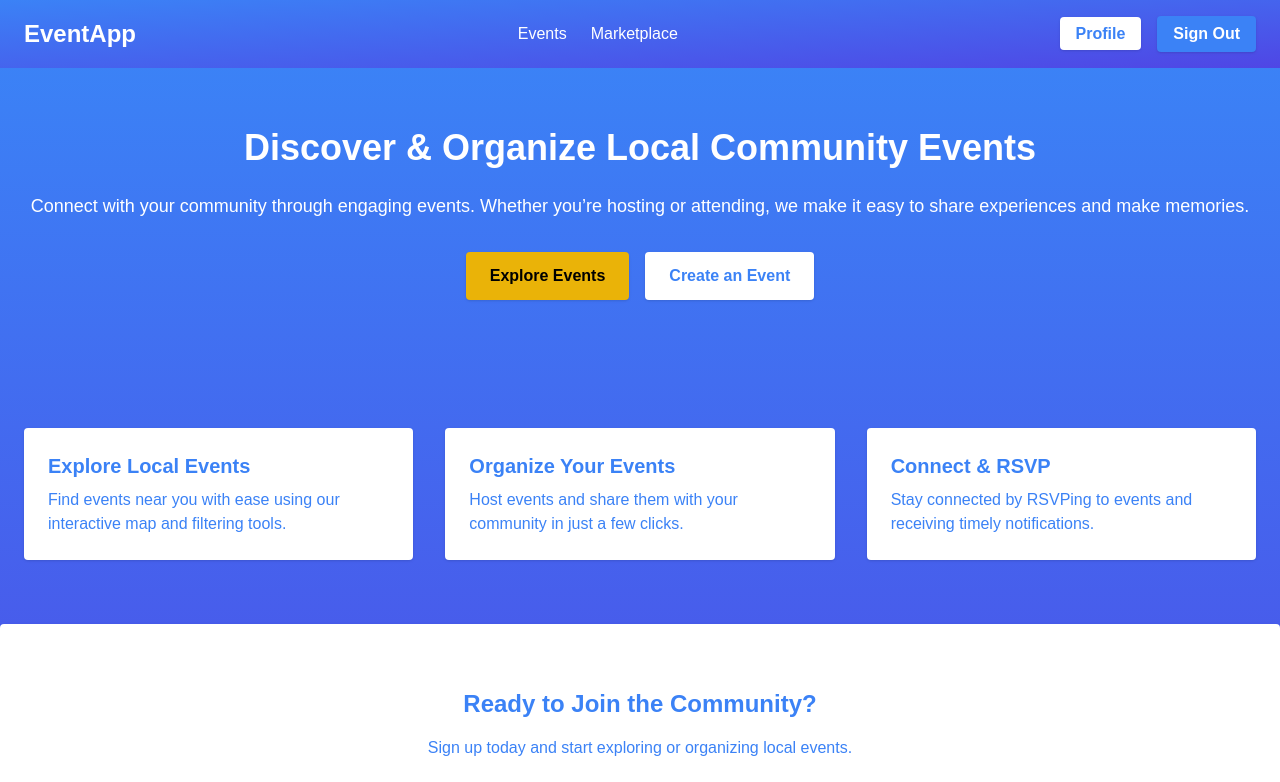
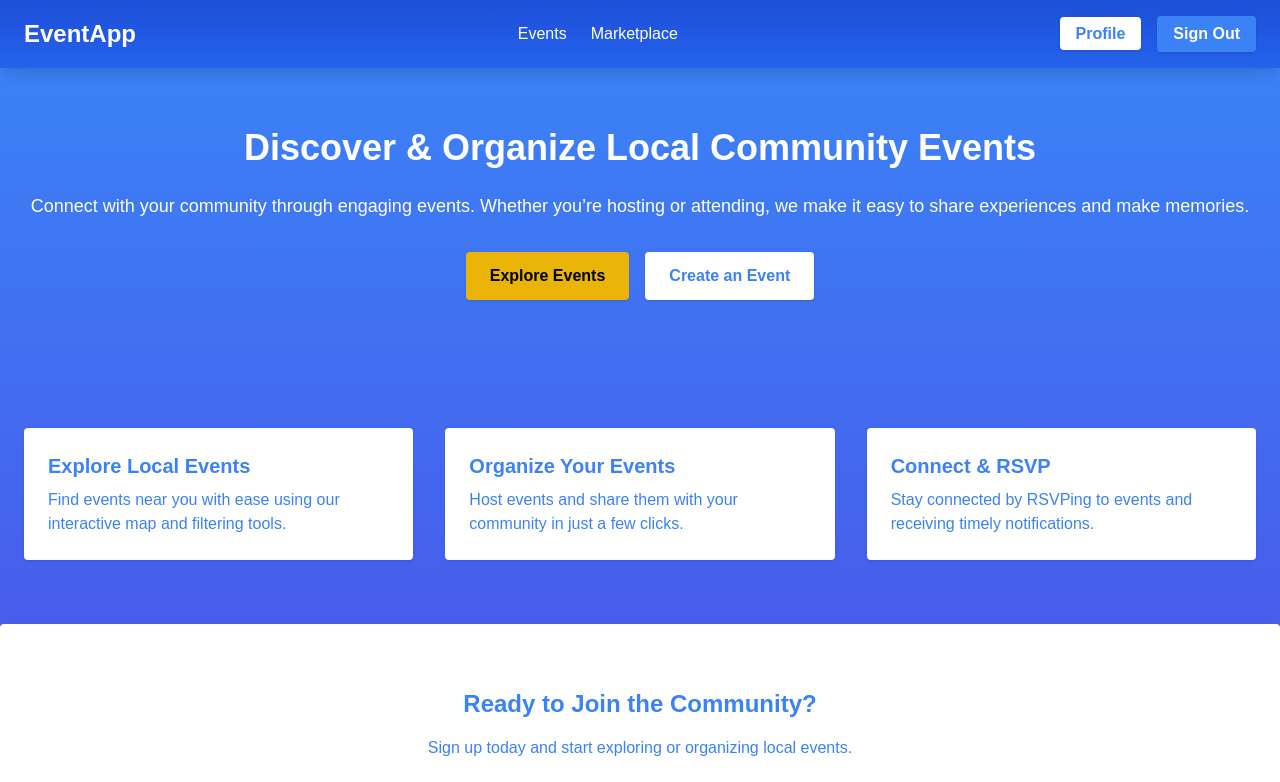
Before and after one commit to SamuelAdly/eventapp, a Next.js app: page / in a window 1280 px wide. Shown: the top 782 px of the page. Built offline with nearby package versions, Linux system fonts and the light colour scheme; no server answers; sample sign-in values are in the browser's storage.

Commit message:
created a greater separation between navbar and body

```diff
--- a/app/components/NavBar.js
+++ b/app/components/NavBar.js
@@ -15,7 +15,7 @@ export default function NavBar() {
     });
 
     return (
-        <header className="fixed w-full px-6 py-4 border-0 flex justify-between items-center bg-gradient-to-br from-blue-500 to-indigo-600 text-white">
+        <header className="fixed w-full px-6 py-4 border-0 flex justify-between items-center bg-gradient-to-b from-blue-700 to-blue-600 text-white shadow-lg  text-white">
             <div className="max-w-screen-xl mx-auto flex justify-between items-center w-full">
                 <Link legacyBehavior href="/">
                     <a className="text-2xl font-bold">EventApp</a>
```
